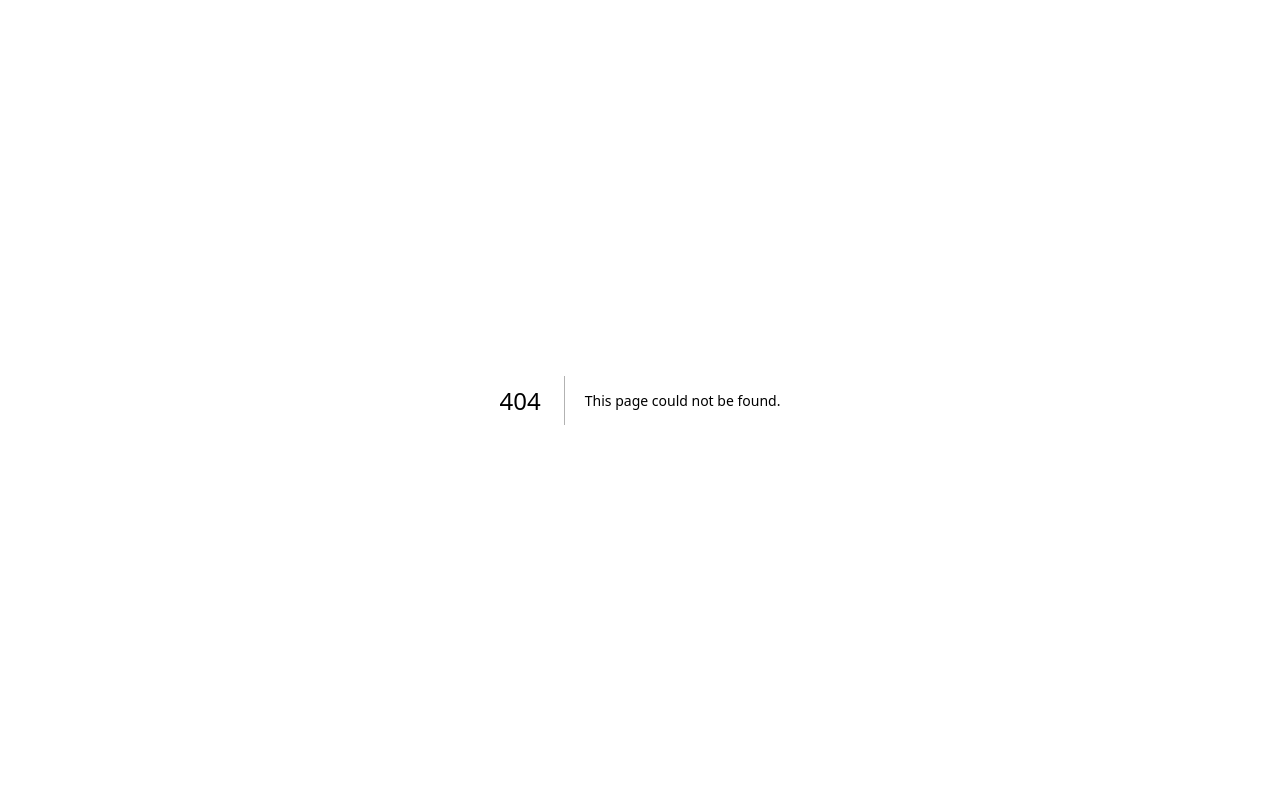
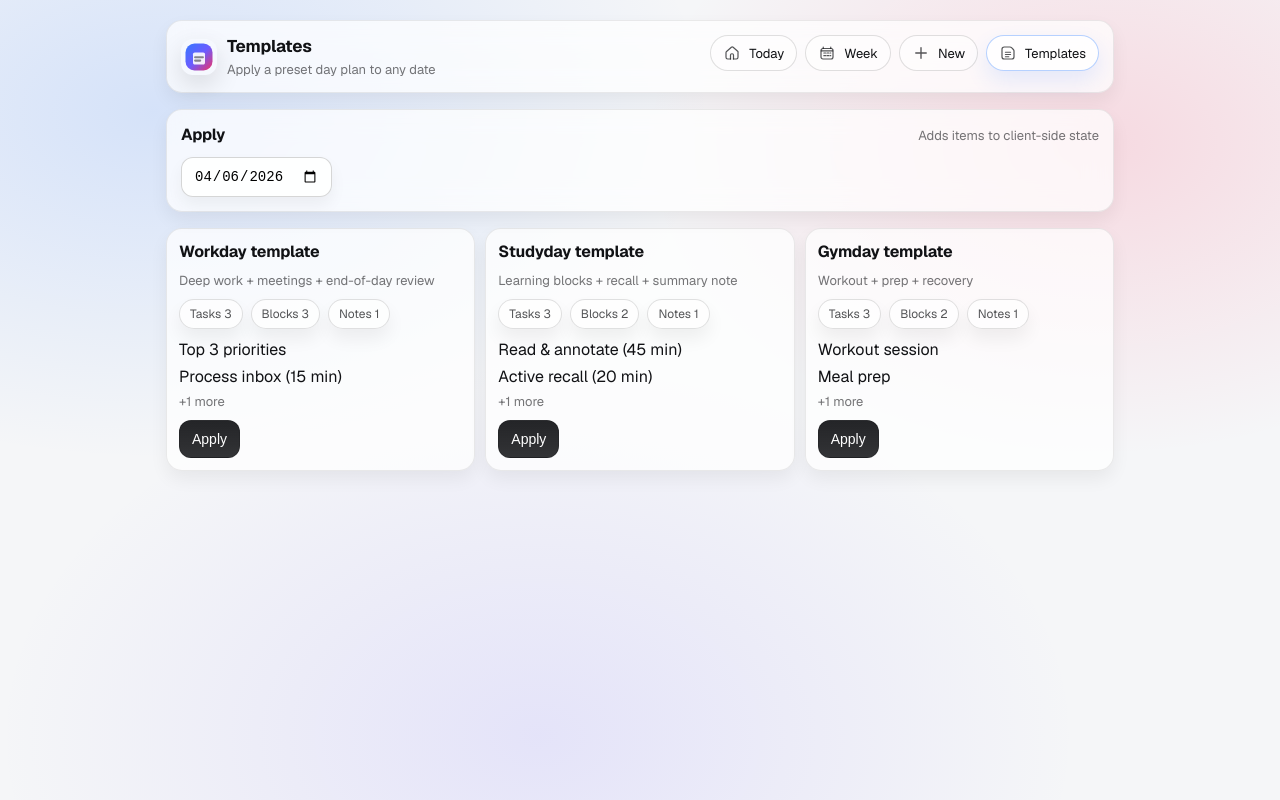
Before and after one commit to abyssyli/my-tool, a Next.js app: page /templates in a window 1280 px wide. Before the commit this address had no page. Built offline with nearby package versions, Linux system fonts and the light colour scheme.

Commit message:
v2: reconstructed version with templates, no end-to-end flow

```diff
--- a/src/app/components/PageShell.tsx
+++ b/src/app/components/PageShell.tsx
@@ -4,6 +4,7 @@ import Link from "next/link";
 import { usePathname } from "next/navigation";
 import React from "react";
 
+import { IconApp, IconHome, IconNote, IconPlus, IconWeek } from "./Icons";
 import styles from "./planner.module.css";
 
 export function PageShell({
@@ -40,6 +41,9 @@ export function PageShell({
             <IconPlus className={styles.icon} />
             New
           </Link>
+          <Link className={pathname === "/templates" ? styles.navActive : styles.navLink} href="/templates">
+            <IconNote className={styles.icon} />
+            Templates
           </Link>
         </nav>
       </header>
--- /dev/null
+++ b/src/app/templates/page.tsx
@@ -0,0 +1,154 @@
+"use client";
+
+import { useRouter } from "next/navigation";
+import React, { useMemo, useState } from "react";
+
+import { PageShell } from "@/app/components/PageShell";
+import { usePlanner } from "@/app/PlannerProvider";
+import { isISODateString, todayISO } from "@/lib/dateUtils";
+
+import styles from "@/app/components/planner.module.css";
+
+type TemplateDefinition = {
+  id: "workday" | "studyday" | "gymday";
+  title: string;
+  subtitle: string;
+  tasks: Array<{ title: string; priority?: "low" | "medium" | "high"; category?: "work" | "life" }>;
+  notes: Array<{ content: string }>;
+  blocks: Array<{ start: string; end: string; title: string }>;
+};
+
+const TEMPLATES: TemplateDefinition[] = [
+  {
+    id: "workday",
+    title: "Workday template",
+    subtitle: "Deep work + meetings + end-of-day review",
+    tasks: [
+      { title: "Top 3 priorities", priority: "high", category: "work" },
+      { title: "Process inbox (15 min)", priority: "medium", category: "work" },
+      { title: "Daily wrap-up", priority: "low", category: "work" },
+    ],
+    notes: [{ content: "One focus block before any meetings." }],
+    blocks: [
+      { start: "09:30", end: "11:00", title: "Deep work" },
+      { start: "14:00", end: "14:30", title: "Sync / standup" },
+      { start: "17:10", end: "17:30", title: "Review + plan tomorrow" },
+    ],
+  },
+  {
+    id: "studyday",
+    title: "Studyday template",
+    subtitle: "Learning blocks + recall + summary note",
+    tasks: [
+      { title: "Read & annotate (45 min)", priority: "high", category: "work" },
+      { title: "Active recall (20 min)", priority: "high", category: "work" },
+      { title: "Write summary note", priority: "medium", category: "work" },
+    ],
+    notes: [{ content: "If you can't explain it simply, you don't understand it yet." }],
+    blocks: [
+      { start: "10:00", end: "11:30", title: "Learning block" },
+      { start: "15:00", end: "15:30", title: "Active recall" },
+    ],
+  },
+  {
+    id: "gymday",
+    title: "Gymday template",
+    subtitle: "Workout + prep + recovery",
+    tasks: [
+      { title: "Workout session", priority: "high", category: "life" },
+      { title: "Meal prep", priority: "medium", category: "life" },
+      { title: "Stretching (10 min)", priority: "low", category: "life" },
+    ],
+    notes: [{ content: "Warm up first. Keep it consistent." }],
+    blocks: [
+      { start: "18:00", end: "19:00", title: "Workout" },
+      { start: "19:15", end: "19:35", title: "Stretching" },
+    ],
+  },
+];
+
+export default function TemplatesPage() {
+  const router = useRouter();
+  const { actions } = usePlanner();
+
+  const today = useMemo(() => todayISO(), []);
+  const [date, setDate] = useState(today);
+  const [error, setError] = useState<string | null>(null);
+
+  function applyTemplate(template: TemplateDefinition) {
+    setError(null);
+    if (!isISODateString(date)) {
+      setError("Invalid date format. Expected YYYY-MM-DD.");
+      return;
+    }
+
+    template.tasks.forEach((t) => {
+      actions.addTask({
+        date,
+        title: t.title,
+        priority: t.priority,
+        category: t.category,
+      });
+    });
+
+    template.notes.forEach((n) => {
+      actions.addNote({ date, content: n.content });
+    });
+
+    template.blocks.forEach((b) => {
+      actions.addTimeBlock({ date, start: b.start, end: b.end, title: b.title });
+    });
+
+    router.push(`/day/${date}`);
+  }
+
+  return (
+    <PageShell title="Templates" subtitle="Apply a preset day plan to any date">
+      <section className={styles.card}>
+        <div className={styles.cardTitleRow}>
+          <div className={styles.cardTitle}>Apply</div>
+          <div className={styles.muted}>Adds items to client-side state</div>
+        </div>
+        <div className={styles.buttonRow}>
+          <input className={styles.input} type="date" value={date} onChange={(e) => setDate(e.target.value)} />
+          {error ? <span className={styles.empty}>{error}</span> : null}
+        </div>
+      </section>
+
+      <div className={styles.gridWeek} style={{ gridTemplateColumns: "repeat(auto-fit, minmax(260px, 1fr))" }}>
+        {TEMPLATES.map((t) => (
+          <section key={t.id} className={styles.weekDayLink} style={{ gap: 10 }}>
+            <div className={styles.cardTitleRow} style={{ marginBottom: 0 }}>
+              <div className={styles.cardTitle}>{t.title}</div>
+            </div>
+            <div className={styles.muted}>{t.subtitle}</div>
+            <div className={styles.weekChips}>
+              <span className={styles.chip}>
+                <span>{`Tasks ${t.tasks.length}`}</span>
+              </span>
+              <span className={styles.chip}>
+                <span>{`Blocks ${t.blocks.length}`}</span>
+              </span>
+              <span className={styles.chip}>
+                <span>{`Notes ${t.notes.length}`}</span>
+              </span>
+            </div>
+            <div className={styles.weekTaskLines}>
+              {t.tasks.slice(0, 2).map((x) => (
+                <div key={x.title} className={styles.weekTaskLine}>
+                  <div className={styles.truncate}>{x.title}</div>
+                </div>
+              ))}
+              {t.tasks.length > 2 ? <div className={styles.muted}>{`+${t.tasks.length - 2} more`}</div> : null}
+            </div>
+            <div className={styles.buttonRow}>
+              <button className={styles.button} type="button" onClick={() => applyTemplate(t)}>
+                Apply
+              </button>
+            </div>
+          </section>
+        ))}
+      </div>
+    </PageShell>
+  );
+}
```
Also changed, not shown: 2 other files (tests, documents, lock files or other folders).
